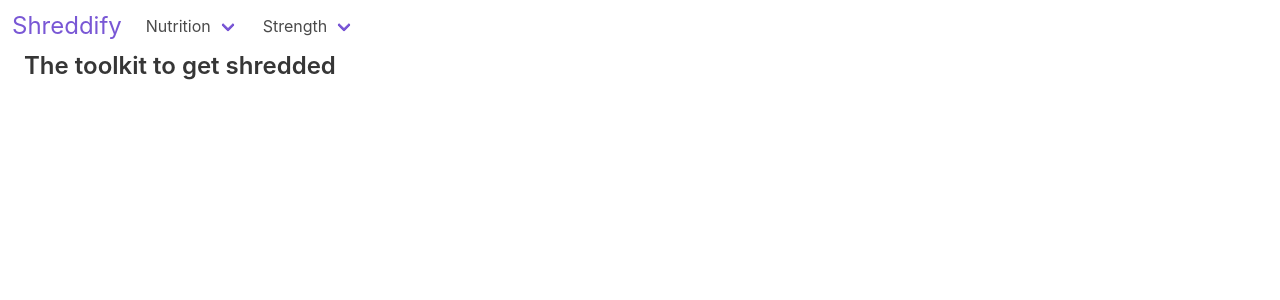
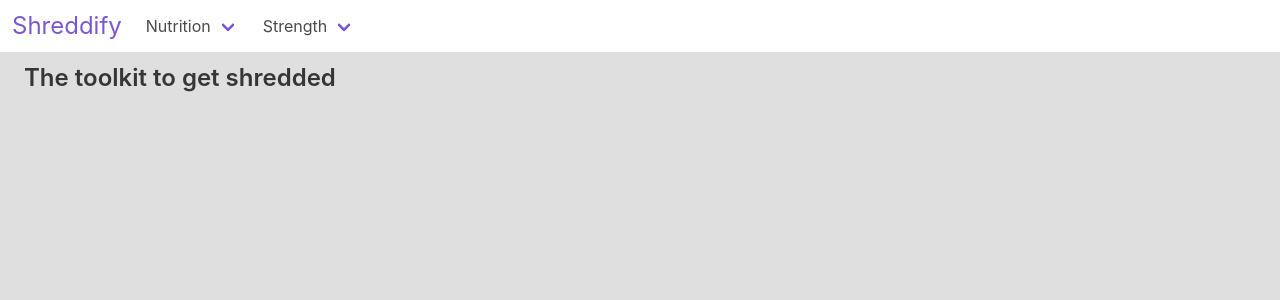
Before and after one commit to disco-trooper/shreddify, a Vue app: page / in a window 1280 px wide. Shown: the top 300 px of the page. Built offline with nearby package versions, Linux system fonts and the light colour scheme.

Commit message:
Change details

```diff
--- a/src/App.vue
+++ b/src/App.vue
@@ -1,8 +1,8 @@
-<template>
+<template class="test">
   <div id="app">
     <Navbar />
-    <h3 class="ml-5 title is-4">The toolkit to get shredded</h3>
-    <router-view></router-view>
+    <h3 class="ml-5 mt-3 title is-4">The toolkit to get shredded</h3>
+    <router-view class="router"></router-view>
   </div>
 </template>
 
@@ -14,4 +14,8 @@ export default {
 };
 </script>
 
-<style lang="scss"></style>
+<style lang="scss">
+html {
+  background-color: #dfdfdf !important;
+}
+</style>
--- a/src/router/index.js
+++ b/src/router/index.js
@@ -12,6 +12,10 @@ const routes = [
     path: '/tdee-calculator',
     component: () => import('../views/TDEECalculator.vue'),
   },
+  {
+    path: '/wilks-calculator',
+    component: () => import('../views/WilksCalculator.vue'),
+  },
 ];
 
 const router = new VueRouter({
--- a/src/views/BMRCalculator.vue
+++ b/src/views/BMRCalculator.vue
@@ -182,7 +182,7 @@
           :size="getTooltipSize"
           multilined
           dashed
-          type="is-info"
+          type="is-primary"
         >
           <span>BMR</span>
         </b-tooltip>
@@ -196,7 +196,7 @@
 export default {
   data: () => ({
     bodyfatSelected: false,
-    bodyfat: 1,
+    bodyfat: 12,
     units: 'metric',
     sex: 'male',
     age: 22,
@@ -269,6 +269,7 @@ export default {
 .box {
   max-width: 500px;
   margin: 0 auto;
+  margin-bottom: 25px;
 }
 
 .age {
```
